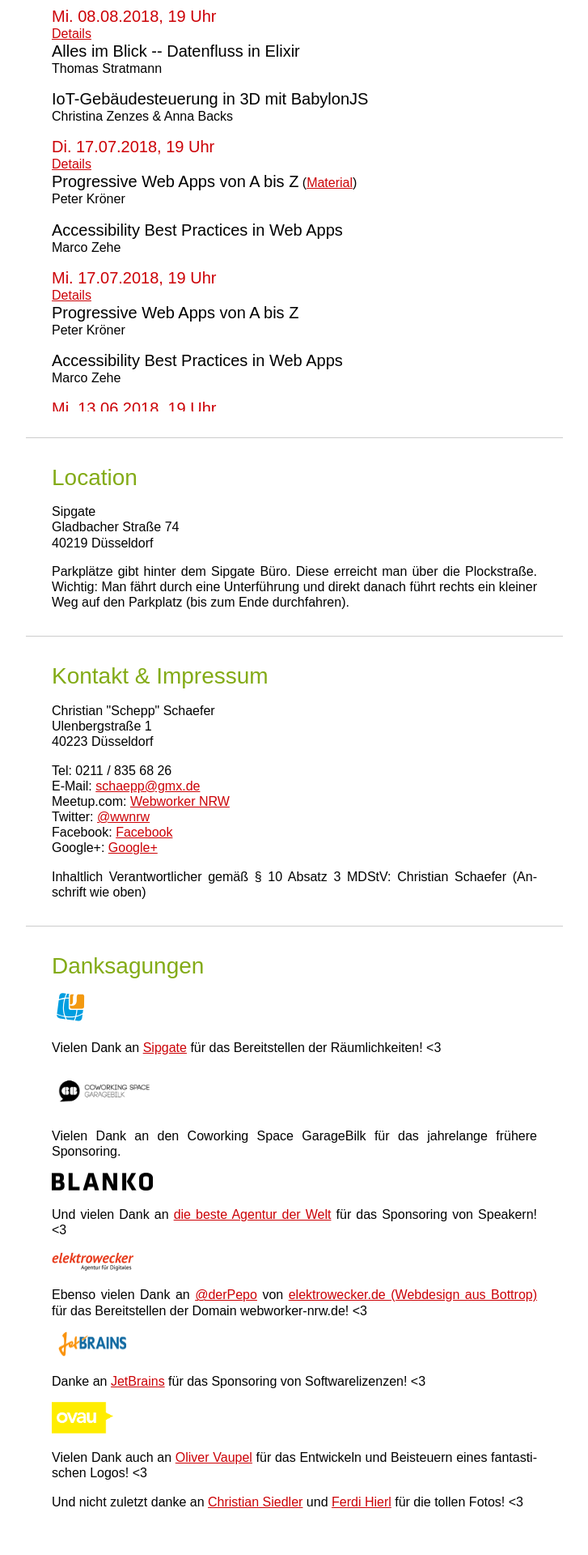
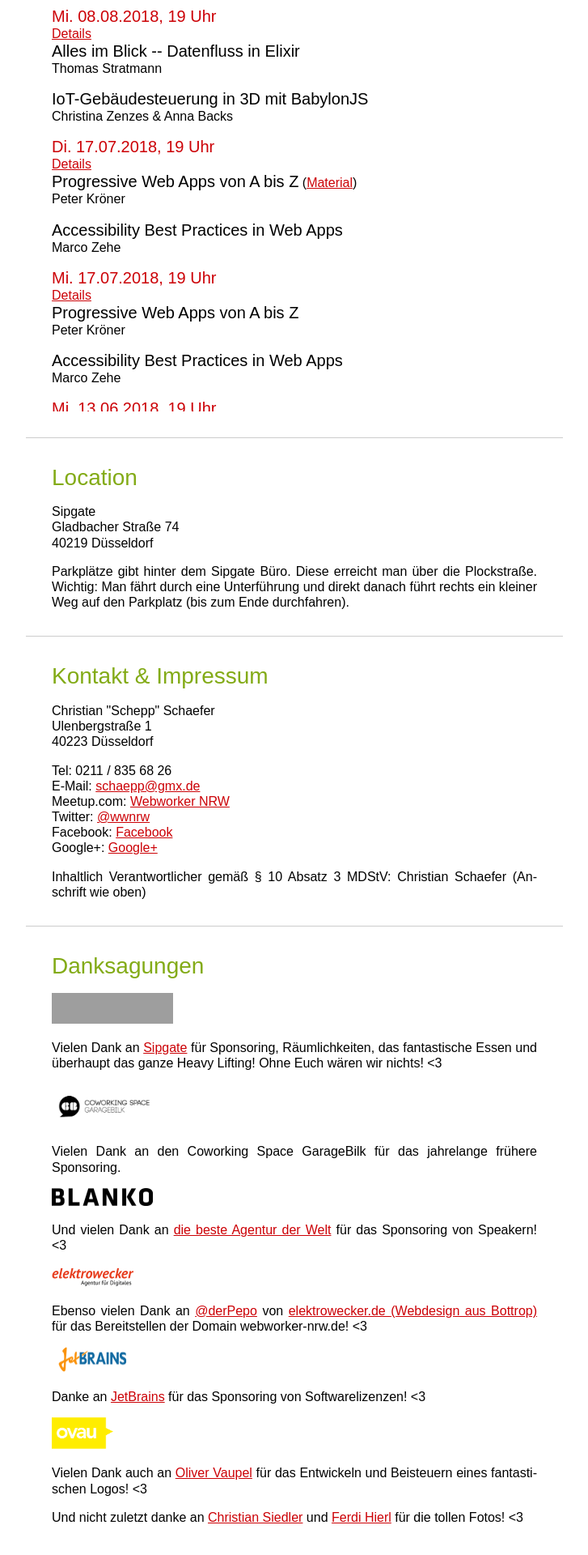
Before and after one commit to Schepp/wwnrw, a Jekyll site: the page built from home.html, in a window 1280 px wide. Shown: the part 1433-3353 px from the top of the page at 81% size, without its empty margins (276-1003 px from the left). Built offline with Jekyll 4.4.1, drawn with Linux system fonts in a browser that asks for light colours; grey boxes are pictures that could not be loaded.

Commit message:
* Switched out the Sipgate logo

```diff
--- a/home.html
+++ b/home.html
@@ -100,9 +100,9 @@
     <article>
 	<h2>Danksagungen</h2>
 
-	<p><img src="{{site.baseurl}}/assets/images/sipgate.svg" width="150" height="38"></p>
+	<p><img src="{{site.baseurl}}/assets/images/logo-sipgate.png" width="150" height="38"></p>
 
-	<p>Vielen Dank an <a href="http://www.sipgate.de/">Sipgate</a> für das Bereitstellen der Räumlichkeiten! <3
+	<p>Vielen Dank an <a href="http://www.sipgate.de/">Sipgate</a> für Sponsoring, Räumlichkeiten, das fantastische Essen und überhaupt das ganze Heavy Lifting! Ohne Euch wären wir nichts! <3
 	</p>
 
 	<p><img src="{{site.baseurl}}/assets/images/logo-garagebilk.png" width="128" height="54"></p>
```
